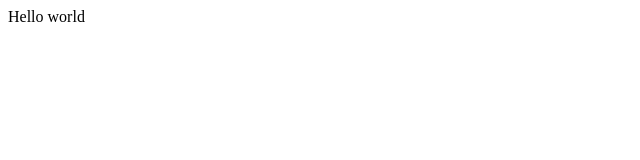
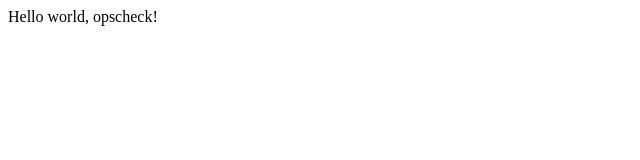
Before and after one commit to opscheck/opentutorials.opscheck, a plain HTML site: page index.html in a window 1280 px wide. Shown: the full height of the page, 0-640 px from the left. Drawn offline with Linux system fonts and the light colour scheme.

Commit message:
change index.html

```diff
--- a/index.html
+++ b/index.html
@@ -19,6 +19,6 @@
 	</head>
 
 	<body>
-		Hello world
+		Hello world, opscheck!
 	</body>
 </html>
```
